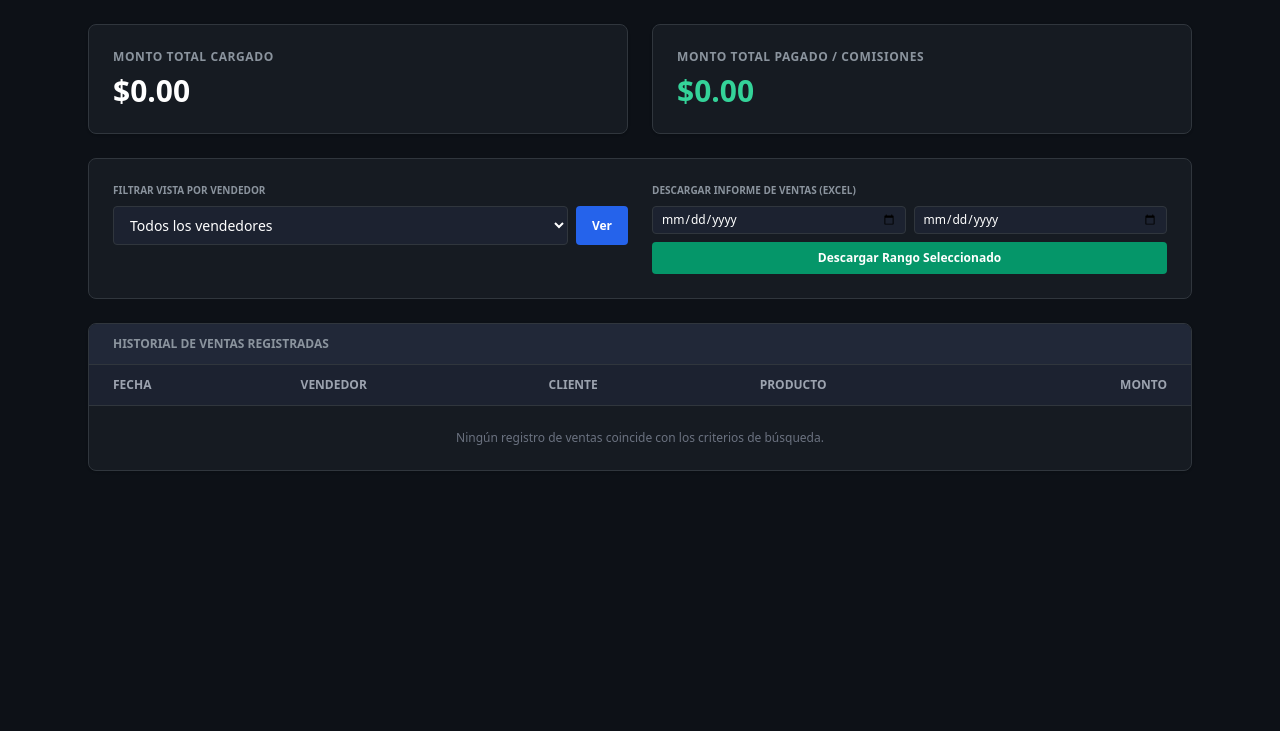
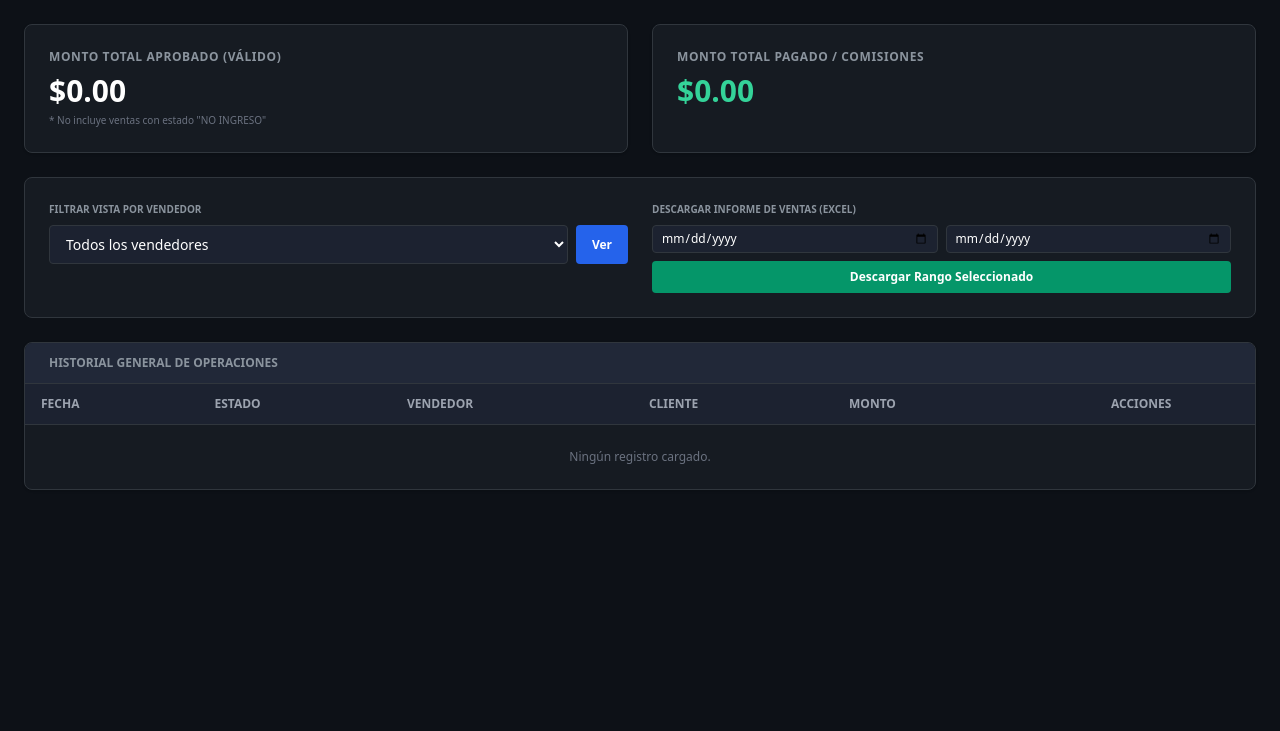
Before and after one commit to EstebanCastillo28/bb_app, a Flask app: page /dashboard in a window 1280 px wide. Shown: the part 69-800 px from the top of the page. Run offline with Flask 3, Linux system fonts and the light colour scheme; the visitor is signed in with stand-in values (Sample User, id 1); some libraries are stand-ins or nearby versions.

Commit message:
Update dashboard.html

```diff
--- a/app-ventas/templates/dashboard.html
+++ b/app-ventas/templates/dashboard.html
@@ -19,12 +19,19 @@
         </div>
     </header>
 
-    <main class="max-w-6xl w-full mx-auto p-6 space-y-6 flex-grow">
-        <!-- Indicadores Financieros -->
+    <main class="max-w-7xl w-full mx-auto p-6 space-y-6 flex-grow">
+
+        {% with messages = get_flashed_messages(with_categories=true) %}{% if messages %}
+            {% for cat, msg in messages %}
+                <div class="p-3 text-xs rounded border bg-emerald-950/40 text-emerald-400 border-emerald-800 text-center">{{ msg }}</div>
+            {% endfor %}
+        {% endif %}{% endwith %}
+
         <div class="grid grid-cols-1 md:grid-cols-2 gap-6">
             <div class="bg-[#161B22] border border-[#30363D] p-6 rounded-lg shadow">
-                <p class="text-xs font-bold text-[#8B949E] tracking-wider uppercase">Monto Total Cargado</p>
+                <p class="text-xs font-bold text-[#8B949E] tracking-wider uppercase">Monto Total Aprobado (Válido)</p>
                 <p class="text-3xl font-extrabold text-white mt-2">${{ "{:,.2f}".format(total_subido) }}</p>
+                <p class="text-[10px] text-gray-500 mt-1">* No incluye ventas con estado "NO INGRESO"</p>
             </div>
             <div class="bg-[#161B22] border border-[#30363D] p-6 rounded-lg shadow">
                 <p class="text-xs font-bold text-[#8B949E] tracking-wider uppercase">Monto Total Pagado / Comisiones</p>
@@ -32,7 +39,6 @@
             </div>
         </div>
 
-        <!-- Filtros de Búsqueda y Descarga de Informes -->
         <div class="bg-[#161B22] border border-[#30363D] p-6 rounded-lg grid grid-cols-1 md:grid-cols-2 gap-6">
             {% if session['role'] == 'ADMIN' %}
             <form method="GET" action="/dashboard" class="space-y-2">
@@ -60,31 +66,57 @@
             </form>
         </div>
 
-        <!-- Tabla de Registros Recientes -->
         <div class="bg-[#161B22] border border-[#30363D] rounded-lg overflow-hidden shadow">
-            <div class="bg-[#212838] px-6 py-3 border-b border-[#30363D] text-xs font-bold text-[#8B949E]">HISTORIAL DE VENTAS REGISTRADAS</div>
+            <div class="bg-[#212838] px-6 py-3 border-b border-[#30363D] text-xs font-bold text-[#8B949E]">HISTORIAL GENERAL DE OPERACIONES</div>
             <div class="overflow-x-auto">
                 <table class="w-full text-left text-sm text-gray-300">
                     <thead class="bg-[#1C2230] text-xs uppercase text-gray-400 border-b border-[#30363D]">
                         <tr>
-                            <th class="px-6 py-3">Fecha</th>
-                            <th class="px-6 py-3">Vendedor</th>
-                            <th class="px-6 py-3">Cliente</th>
-                            <th class="px-6 py-3">Producto</th>
-                            <th class="px-6 py-3 text-right">Monto</th>
+                            <th class="px-4 py-3">Fecha</th>
+                            <th class="px-4 py-3">Estado</th>
+                            <th class="px-4 py-3">Vendedor</th>
+                            <th class="px-4 py-3">Cliente</th>
+                            <th class="px-4 py-3">Monto</th>
+                            <th class="px-4 py-3 text-center">Acciones</th>
                         </tr>
                     </thead>
                     <tbody class="divide-y divide-[#30363D]">
                         {% for venta in ventas %}
-                        <tr class="hover:bg-[#1C2230]">
-                            <td class="px-6 py-4 text-xs">{{ venta.fecha.strftime('%d/%m/%Y %H:%M') }}</td>
-                            <td class="px-6 py-4 font-medium text-white">{{ venta.vendedor.username }}</td>
-                            <td class="px-6 py-4">{{ venta.nombre_cliente }}</td>
-                            <td class="px-6 py-4 text-xs text-gray-400">{{ venta.producto_financiado }}</td>
-                            <td class="px-6 py-4 text-right font-bold text-emerald-400">${{ "{:,.2f}".format(venta.monto_financiado) }}</td>
+                        <tr class="hover:bg-[#1C2230] {% if venta.estado == 'NO INGRESO' %}opacity-40{% endif %}">
+                            <td class="px-4 py-4 text-xs">{{ venta.fecha.strftime('%d/%m/%Y %H:%M') }}</td>
+                            <td class="px-4 py-4 text-xs">
+                                {% if venta.estado == 'PENDIENTE' %}
+                                    <span class="px-2 py-0.5 rounded bg-yellow-950 text-yellow-400 border border-yellow-800 font-bold">PENDIENTE</span>
+                                {% elif venta.estado == 'REVISADO' %}
+                                    <span class="px-2 py-0.5 rounded bg-emerald-950 text-emerald-400 border border-emerald-800 font-bold">REVISADO</span>
+                                {% else %}
+                                    <span class="px-2 py-0.5 rounded bg-red-950 text-red-400 border border-red-800 font-bold">NO INGRESO</span>
+                                {% endif %}
+                            </td>
+                            <td class="px-4 py-4 font-medium text-white">@{{ venta.vendedor.username }}</td>
+                            <td class="px-4 py-4 max-w-[180px] truncate">{{ venta.nombre_cliente }}</td>
+                            <td class="px-4 py-4 font-bold text-gray-100">${{ "{:,.2f}".format(venta.monto_financiado) }}</td>
+                            <td class="px-4 py-4 text-xs flex items-center justify-center gap-2">
+
+                                <a href="/venta/{{ venta.id }}" class="bg-blue-600 hover:bg-blue-500 text-white font-bold py-1 px-3 rounded">📂 Ver Adjuntos</a>
+
+                                {% if session['role'] == 'ADMIN' %}
+                                <form action="/venta/{{ venta.id }}/estado" method="POST" class="inline-flex gap-1">
+                                    <select name="estado" onchange="this.form.submit()" class="bg-[#161B22] border border-[#30363D] rounded text-white text-xs px-1 py-1 focus:outline-none">
+                                        <option value="PENDIENTE" {% if venta.estado == 'PENDIENTE' %}selected{% endif %}>Pendiente</option>
+                                        <option value="REVISADO" {% if venta.estado == 'REVISADO' %}selected{% endif %}>Revisado</option>
+                                        <option value="NO INGRESO" {% if venta.estado == 'NO INGRESO' %}selected{% endif %}>No Ingreso</option>
+                                    </select>
+                                </form>
+                                {% endif %}
+
+                                <form action="/venta/{{ venta.id }}/eliminar" method="POST" onsubmit="return confirm('¿Seguro que deseas eliminar esta venta permanentemente de la base de datos?');" class="inline">
+                                    <button type="submit" class="bg-red-900/60 hover:bg-red-600 text-red-200 font-bold py-1 px-2 rounded cursor-pointer">🗑 Borrar</button>
+                                </form>
+                            </td>
                         </tr>
                         {% else %}
-                        <tr><td colspan="5" class="text-center py-6 text-xs text-gray-500">Ningún registro de ventas coincide con los criterios de búsqueda.</td></tr>
+                        <tr><td colspan="6" class="text-center py-6 text-xs text-gray-500">Ningún registro cargado.</td></tr>
                         {% endfor %}
                     </tbody>
                 </table>
```
